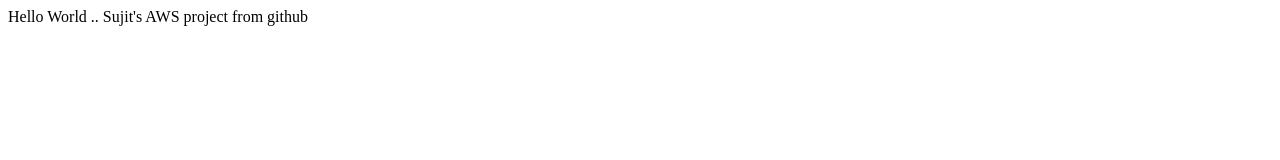
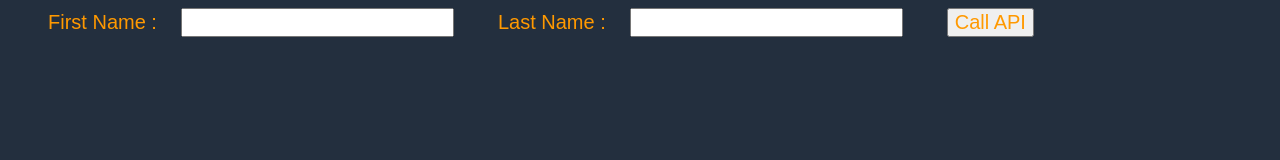
Before and after one commit to sujitkkumar1986/awsProject, a plain HTML site: page index.html in a window 1280 px wide. Drawn offline with Linux system fonts and the light colour scheme.

Commit message:
version 2 of index.html

```diff
--- a/index.html
+++ b/index.html
@@ -2,10 +2,57 @@
 <html>
 <head>
     <meta charset="UTF-8">
-    <title>Sujit AWS - github Project</title>
+    <title>Hello World</title>
+    <!-- Add some CSS to change client UI -->
+    <style>
+        body {
+            background-color: #232F3E;
+        }
+        label, button {
+            color: #FF9900;
+            font-family: Arial, Helvetica, sans-serif;
+            font-size: 20px;
+            margin-left: 40px;
+        }
+        input {
+            color: #232F3E;
+            font-family: Arial, Helvetica, sans-serif;
+            font-size: 20px;
+            margin-left: 20px;
+        }
+    </style>
+    <script>
+        // define the callAPI function that takes a first name and last name as parameters
+        var callAPI = (firstName,lastName)=>{
+            // instantiate a headers object
+            var myHeaders = new Headers();
+            // add content type header to object
+            myHeaders.append("Content-Type", "application/json");
+            // using built in JSON utility package turn object to string and store in a variable
+            var raw = JSON.stringify({"firstName":firstName,"lastName":lastName});
+            // create a JSON object with parameters for API call and store in a variable
+            var requestOptions = {
+                method: 'POST',
+                headers: myHeaders,
+                body: raw,
+                redirect: 'follow'
+            };
+            // make API call with parameters and use promises to get response
+            fetch("YOUR-API-INVOKE-URL", requestOptions)
+                .then(response => response.text())
+                .then(result => alert(JSON.parse(result).body))
+                .catch(error => console.log('error', error));
+        }
+    </script>
 </head>
-
 <body>
-Hello World .. Sujit's AWS project from github
+<form>
+    <label>First Name :</label>
+    <input type="text" id="fName">
+    <label>Last Name :</label>
+    <input type="text" id="lName">
+    <!-- set button onClick method to call function we defined passing input values as parameters -->
+    <button type="button" onclick="callAPI(document.getElementById('fName').value,document.getElementById('lName').value)">Call API</button>
+</form>
 </body>
 </html>
```
